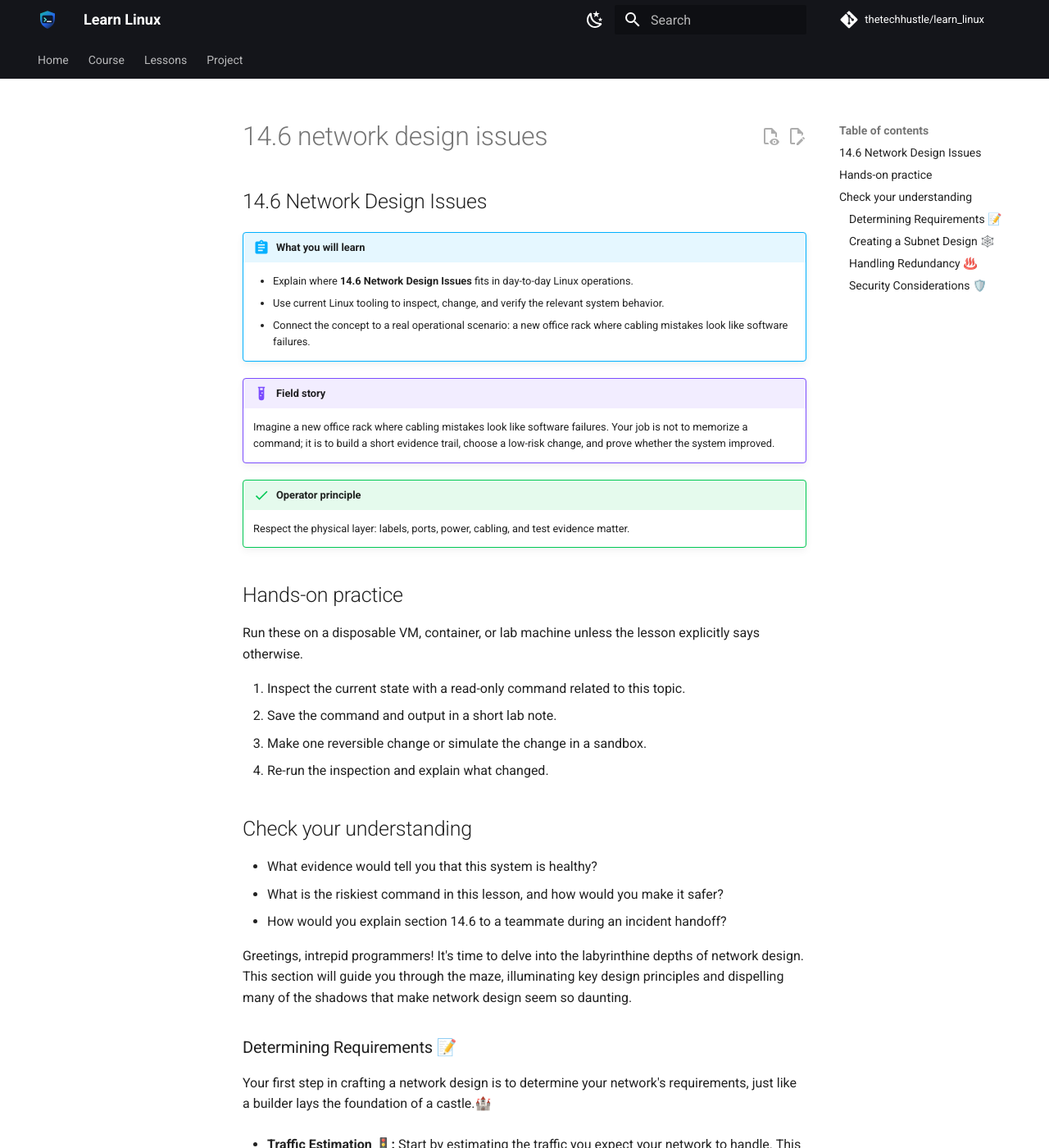
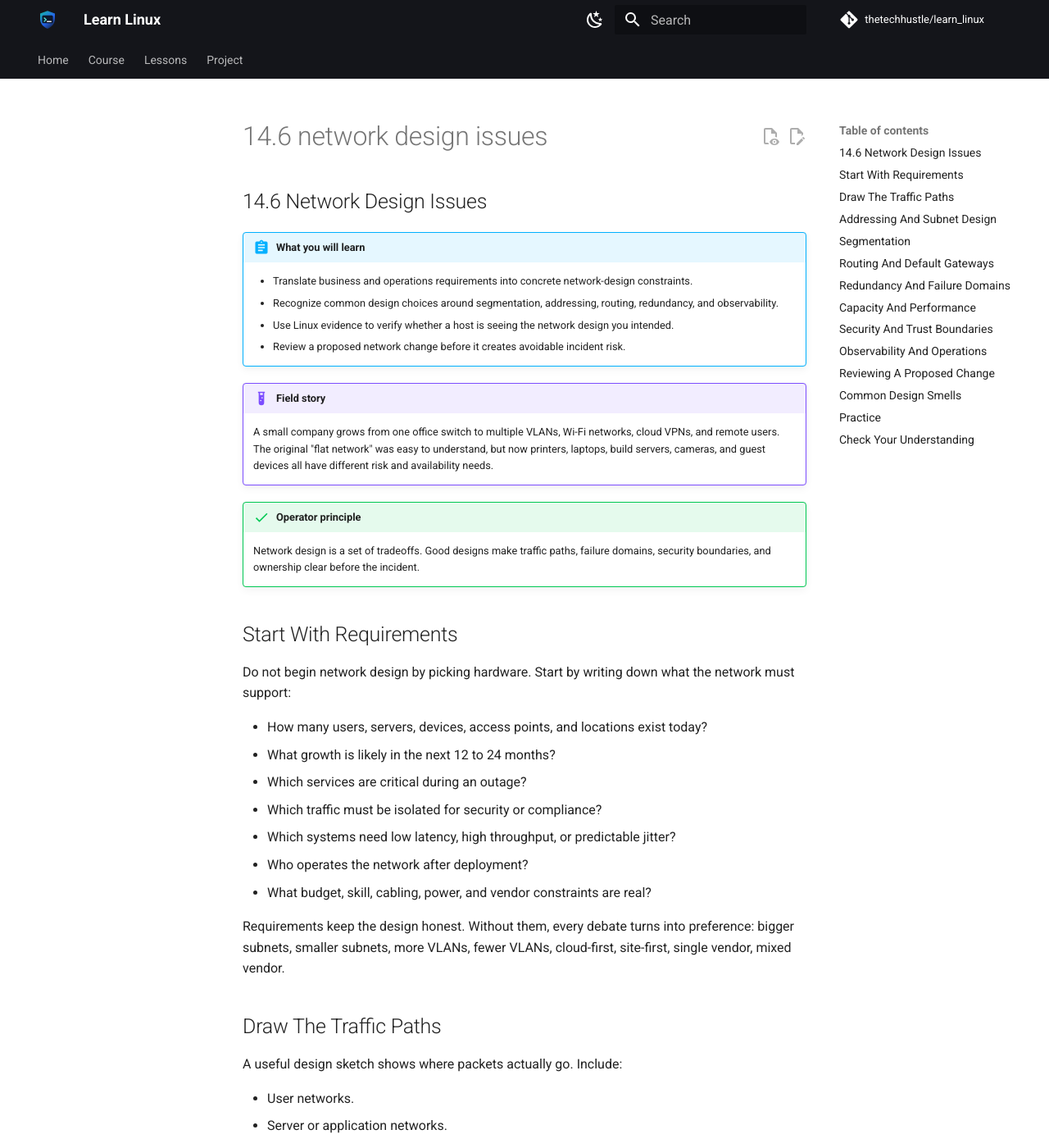
Before and after one commit to thetechhustle/learn_linux, an MkDocs documentation site: the page built from docs/lessons/14_physical_networking/14.6_network_design_issues.md, in a window 1280 px wide and 1400 px high. Shown: the whole window at 82% size. Built offline with MkDocs 1.6.1 and Material for MkDocs 9.7.7, drawn with Linux system fonts in a browser that asks for light colours; comment, search, counter and statistics services are not loaded; some of the changed text lies outside the part shown.

Commit message:
Improve Chapter 14 network design lesson (#121)
Co-authored-by: Jules Ai <jules@Juless-Air.ts.net lan>

````diff
--- a/docs/lessons/14_physical_networking/14.6_network_design_issues.md
+++ b/docs/lessons/14_physical_networking/14.6_network_design_issues.md
@@ -1,68 +1,278 @@
 ## 14.6 Network Design Issues
 
-
-
 !!! abstract "What you will learn"
-    - Explain where **14.6 Network Design Issues** fits in day-to-day Linux operations.
-    - Use current Linux tooling to inspect, change, and verify the relevant system behavior.
-    - Connect the concept to a real operational scenario: a new office rack where cabling mistakes look like software failures.
+    - Translate business and operations requirements into concrete network-design constraints.
+    - Recognize common design choices around segmentation, addressing, routing, redundancy, and observability.
+    - Use Linux evidence to verify whether a host is seeing the network design you intended.
+    - Review a proposed network change before it creates avoidable incident risk.
 
 !!! example "Field story"
-    Imagine a new office rack where cabling mistakes look like software failures. Your job is not to memorize a command; it is to build a short evidence trail, choose a low-risk change, and prove whether the system improved.
+    A small company grows from one office switch to multiple VLANs, Wi-Fi networks, cloud VPNs, and remote users. The original "flat network" was easy to understand, but now printers, laptops, build servers, cameras, and guest devices all have different risk and availability needs.
 
 !!! success "Operator principle"
-    Respect the physical layer: labels, ports, power, cabling, and test evidence matter.
+    Network design is a set of tradeoffs. Good designs make traffic paths, failure domains, security boundaries, and ownership clear before the incident.
 
-## Hands-on practice
+## Start With Requirements
 
-Run these on a disposable VM, container, or lab machine unless the lesson explicitly says otherwise.
+Do not begin network design by picking hardware. Start by writing down what the network must support:
 
-1. Inspect the current state with a read-only command related to this topic.
-2. Save the command and output in a short lab note.
-3. Make one reversible change or simulate the change in a sandbox.
-4. Re-run the inspection and explain what changed.
+- How many users, servers, devices, access points, and locations exist today?
+- What growth is likely in the next 12 to 24 months?
+- Which services are critical during an outage?
+- Which traffic must be isolated for security or compliance?
+- Which systems need low latency, high throughput, or predictable jitter?
+- Who operates the network after deployment?
+- What budget, skill, cabling, power, and vendor constraints are real?
 
-## Check your understanding
+Requirements keep the design honest. Without them, every debate turns into preference: bigger subnets, smaller subnets, more VLANs, fewer VLANs, cloud-first, site-first, single vendor, mixed vendor.
 
-- What evidence would tell you that this system is healthy?
-- What is the riskiest command in this lesson, and how would you make it safer?
-- How would you explain section 14.6 to a teammate during an incident handoff?
+## Draw The Traffic Paths
 
+A useful design sketch shows where packets actually go. Include:
 
-Greetings, intrepid programmers! It's time to delve into the labyrinthine depths  of network design. This section will guide you through the maze, illuminating key design principles and dispelling many of the shadows that make network design seem so daunting.
+- User networks.
+- Server or application networks.
+- Management networks.
+- Guest and untrusted device networks.
+- Internet egress.
+- VPN or remote-access entry.
+- Cloud or data-center links.
+- DNS, DHCP, identity, logging, monitoring, and backup paths.
 
-### Determining Requirements 📝
+For each important application, ask:
 
-Your first step in crafting a network design is to determine your network's requirements, just like a builder lays the foundation of a castle.🏰
+```text
+Client -> access network -> routing/firewall boundary -> service -> dependency
+```
 
-- **Traffic Estimation 🚦:** Start by estimating the traffic you expect your network to handle. This includes considering peak and off-peak hours and the presence of any time-critical applications.
+If you cannot explain that path before a migration, you will have trouble debugging it during an outage.
 
-- **Growth Assessment 🌱:** Keep the anticipated growth of your network in mind. Infrastructures grow and needs change — your design should accommodate this inevitable growth.
+## Addressing And Subnet Design
 
-### Creating a Subnet Design 🕸️
+IP addressing should be boring and predictable:
 
-Next, create a subnet design that fulfills these requirements. This involves:
+- Give each subnet a clear purpose.
+- Reserve room for growth.
+- Avoid overlapping private ranges with VPN peers, cloud networks, and partner sites.
+- Keep management networks separate from ordinary user or guest networks.
+- Document gateway addresses, DHCP ranges, static reservations, and excluded ranges.
+- Use DNS names and DHCP reservations instead of relying on random static addresses.
 
-- **IP Addressing Scheme 💡:** Decide on your IP addressing scheme. Keep it logical and scalable as it will define your network’s boundaries.
+Example layout:
 
-- **Subnet Division 🗺️:** The logical division of your network into smaller, manageable pieces i.e., subnets. This comes with its set of criteria.
+```text
+10.20.10.0/24   office-wired-users
+10.20.20.0/24   office-wifi-corporate
+10.20.30.0/24   office-wifi-guest
+10.20.40.0/24   printers-and-shared-devices
+10.20.50.0/24   servers
+10.20.90.0/24   network-management
+```
 
-### Handling Redundancy ♨️
+The exact numbers matter less than the discipline: each range has a purpose, owner, and route policy.
 
-Redundancy can be a blessing in disguise! While it adds complexity and cost, it's a crucial safeguard in network design.
+## Segmentation
 
-- **Network Redundancy 🎯:** Achieve this by building multiple pathways through your network for data to traverse. Should one pathway go down, data can continue to flow.
+Segmentation limits blast radius. Common boundaries include:
 
-- **Device Redundancy 📲:** This includes ensuring critical network devices such as routers and switches have backups in case of failures to ensure continuous service.
+- Guest Wi-Fi isolated from corporate devices.
+- Cameras and IoT separated from laptops and servers.
+- Printers separated from sensitive server networks.
+- Network management separated from normal user access.
+- Development, staging, and production separated by route and firewall policy.
+- Payment, identity, or regulated systems isolated with explicit access rules.
 
-### Security Considerations 🛡️
+Segmentation is not just VLAN creation. A VLAN without routing policy, firewall rules, DHCP/DNS handling, monitoring, and documentation is only a label.
 
-Last but certainly not the least, Security! Like the  ever-watchful guards at a fortress gate, your network-security must remain vigilant.
+When adding a segment, define:
 
-- **Firewall Incorporation 🔥:** Just as a moat protects a castle, a well-implemented firewall protects your network from external hostile forces.
+- Who can initiate traffic into it?
+- Who can initiate traffic out of it?
+- What DHCP, DNS, NTP, logging, and monitoring services it uses?
+- How operators reach it during an incident?
+- What success looks like from a Linux host inside the segment?
 
-- **Intrusion Detection and Prevention Systems 🚨:** These are the silent sentinels that detect and thwart potential threats before they can harm your network.
+## Routing And Default Gateways
 
-It's essential to approach Network design with the patience of an alchemist, the precision of a archer, and the curiosity of a cartographer. Remember — every castle was once a blueprint before the first stone was laid.
+Every subnet needs a clear gateway and routing policy. On a Linux host, verify what it sees:
 
-So, brace yourselves, heroes. Unravel the knots, lay down pathways, and fashion a network that stands resilient in face of adversity. For it's the mark of true engineers to not just create, but to craft with foresight, wisdom & adaptability. 🌐🛠️⚙️
+```bash
+ip addr show
+ip route show
+ip -6 route show
+resolvectl status
+```
+
+Important questions:
+
+- Is the host in the subnet you expected?
+- Is the default gateway correct?
+- Is traffic taking the intended VPN, firewall, router, or cloud path?
+- Is IPv6 enabled, disabled, or half-configured?
+- Does DNS point to the intended resolver for that segment?
+
+Use targeted route checks:
+
+```bash
+ip route get 8.8.8.8
+ip route get <internal-service-ip>
+tracepath <internal-service-name>
+```
+
+`ip route get` is especially useful because it shows the route decision Linux will make for a specific destination.
+
+## Redundancy And Failure Domains
+
+Redundancy should match the service need. More redundancy also means more complexity.
+
+Common design questions:
+
+- Is one switch failure allowed to take down an entire office?
+- Do access switches have redundant uplinks?
+- Is there a single firewall, router, ISP, power strip, or DNS server?
+- Are critical services split across racks, rooms, zones, or providers?
+- Is failover automatic, manual, or intentionally not provided?
+- Has failover actually been tested?
+
+Avoid fake redundancy:
+
+- Two switches plugged into the same power strip.
+- Two uplinks using the same buried cable path.
+- Redundant routers with no tested failover.
+- Multiple DNS servers hosted behind one broken network path.
+- Cloud backup that cannot be reached when the only VPN is down.
+
+Write down what each failure domain is supposed to contain. A good design says what fails together.
+
+## Capacity And Performance
+
+Capacity planning is not only bandwidth. Consider:
+
+- Access-port speeds.
+- Uplink oversubscription.
+- Wi-Fi airtime and channel contention.
+- Firewall throughput with inspection enabled.
+- VPN throughput and client count.
+- Latency between users, applications, and dependencies.
+- Storage, backup, and build traffic windows.
+- Monitoring and logging volume.
+
+On Linux, combine interface and path checks:
+
+```bash
+ethtool <interface>
+ip -s link show <interface>
+ss -s
+tracepath <destination>
+```
+
+For active throughput testing, use tools such as `iperf3` only in a controlled lab or approved maintenance window. Throughput tests can disrupt production networks.
+
+## Security And Trust Boundaries
+
+Security design should be explicit:
+
+- Which networks are trusted?
+- Which are untrusted?
+- Which services are allowed across boundaries?
+- Where are firewall logs reviewed?
+- Which admin paths require VPN, MFA, or bastion access?
+- How are switches, routers, access points, and firewalls managed?
+- How are secrets and certificates distributed?
+
+Do not rely on "inside the office" as a trust model. Laptops move, guests visit, devices get compromised, and cloud networks become part of the same operational surface.
+
+## Observability And Operations
+
+A design is incomplete if operators cannot see or change it safely. Plan for:
+
+- Device inventory.
+- Interface descriptions.
+- VLAN and subnet documentation.
+- DNS and DHCP ownership.
+- Central logs.
+- Network monitoring.
+- Alert thresholds.
+- Backup configuration exports.
+- Change records and rollback notes.
+
+From a Linux host, your minimum evidence bundle during a network incident is:
+
+```bash
+hostnamectl
+ip addr show
+ip route show
+resolvectl status
+ip neigh show
+journalctl -k --since "30 minutes ago" | grep -Ei 'link|dhcp|carrier|dns|network'
+```
+
+This bundle does not replace switch and firewall evidence, but it gives the host-side view of the design.
+
+## Reviewing A Proposed Change
+
+Before changing addressing, VLANs, routing, Wi-Fi, VPN, or firewall rules, ask:
+
+1. What problem does this change solve?
+2. Which users, systems, and dependencies are in scope?
+3. What traffic path changes?
+4. What security boundary changes?
+5. What monitoring or logging changes?
+6. What is the rollback plan?
+7. What is the proof that the change worked?
+
+For production changes, define the validation commands before the change starts. Example:
+
+```bash
+ip route get <service-ip>
+getent hosts <service-name>
+curl -I https://<service-name>
+tracepath <service-name>
+```
+
+The exact commands depend on the service. The point is to test the design behavior, not just whether the command completed.
+
+## Common Design Smells
+
+Watch for these warning signs:
+
+- One flat network for everything.
+- No documented IP plan.
+- DHCP ranges mixed with undocumented static addresses.
+- Guest and corporate Wi-Fi using the same trust boundary.
+- Printers, cameras, and servers all reachable from user laptops.
+- A single unlabeled switch or router that everyone is afraid to reboot.
+- Firewall rules named after incidents instead of services.
+- No record of why a route, NAT rule, or VLAN exists.
+- No rollback notes for recent network changes.
+
+These are not automatically failures, but they deserve review.
+
+## Practice
+
+Design a small office network for:
+
+- 30 employee laptops.
+- 6 printers.
+- 8 conference-room devices.
+- 1 server rack.
+- Guest Wi-Fi.
+- Site-to-site VPN to a cloud network.
+
+Write:
+
+1. Your subnet list.
+2. Your trust boundaries.
+3. Your default gateway and DNS plan.
+4. Your redundancy choices.
+5. Your Linux validation commands for one wired laptop and one server.
+
+Keep it simple enough that another operator could maintain it.
+
+## Check Your Understanding
+
+- Why is a VLAN not enough by itself to define a security boundary?
+- What does `ip route get <destination>` prove from a Linux host?
+- What is one example of fake redundancy?
+- Why should DNS and DHCP be part of network design?
+- What should be documented before changing a production route or firewall rule?
````
